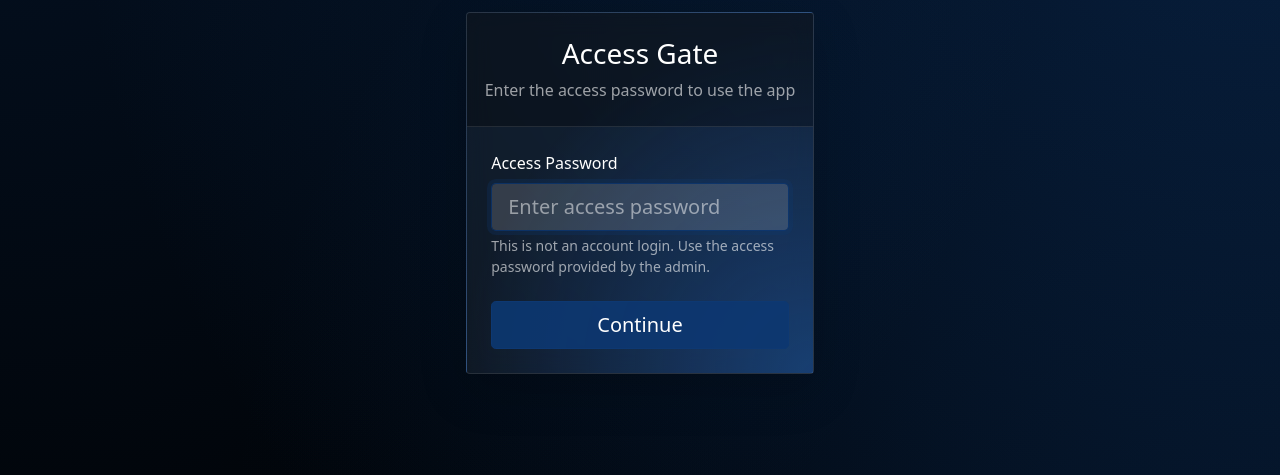
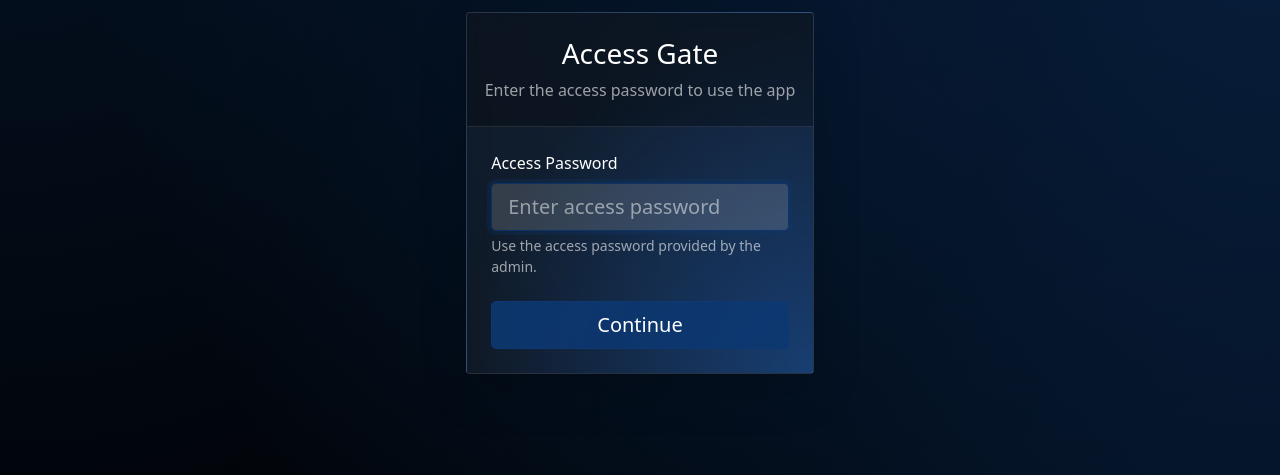
Before and after one commit to hamzak106-dev/loi-cim-pdf-generator, a FastAPI app: page /access in a window 1280 px wide. Shown: the part 207-682 px from the top of the page. Run offline with FastAPI, Linux system fonts and the light colour scheme; some libraries are stand-ins or nearby versions.

Commit message:
update the login template text

```diff
--- a/templates/login.html
+++ b/templates/login.html
@@ -40,7 +40,7 @@
               autofocus
               placeholder="Enter access password"
             >
-            <div class="form-text text-muted">This is not an account login. Use the access password provided by the admin.</div>
+            <div class="form-text text-muted">Use the access password provided by the admin.</div>
           </div>
 
           <div class="d-grid gap-2 mt-4">
```
